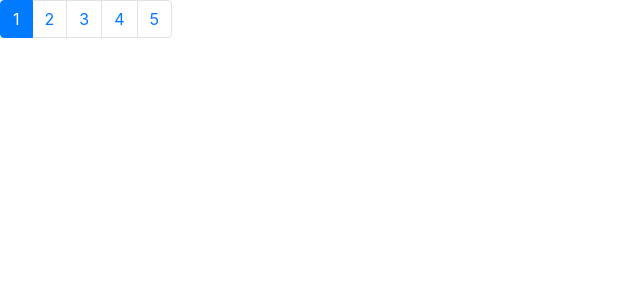
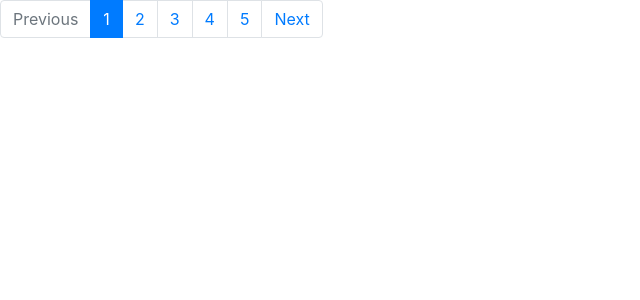
Before and after one commit to KubicekPetr/appset, an Angular app in the folder pages-ng/: page / in a window 1280 px wide. Shown: the top 300 px of the page, without its empty margins (0-640 px from the left). Built offline with nearby package versions, Linux system fonts and the light colour scheme.

Commit message:
adding prev and next button to template in angular and disabling it at start and end of sequence

```diff
--- a/pages-ng/src/app/app.component.html
+++ b/pages-ng/src/app/app.component.html
@@ -1,5 +1,8 @@
 <nav>
   <div class="pagination">
+    <li [ngClass]="{ disabled: currentPage <= 0 }" class="page-item">
+      <a class="page-link">Previous</a>
+    </li>
     <li
     (click)="currentPage = i"
     *ngFor="let image of images; let i = index"
@@ -8,5 +11,8 @@
     >
       <a class="page-link">{{ i + 1 }}</a>
     </li>
+    <li [ngClass]="{ disabled: currentPage >= 4 }" class="page-item">
+      <a class="page-link">Next</a>
+    </li>
   </div>
 </nav>
```
